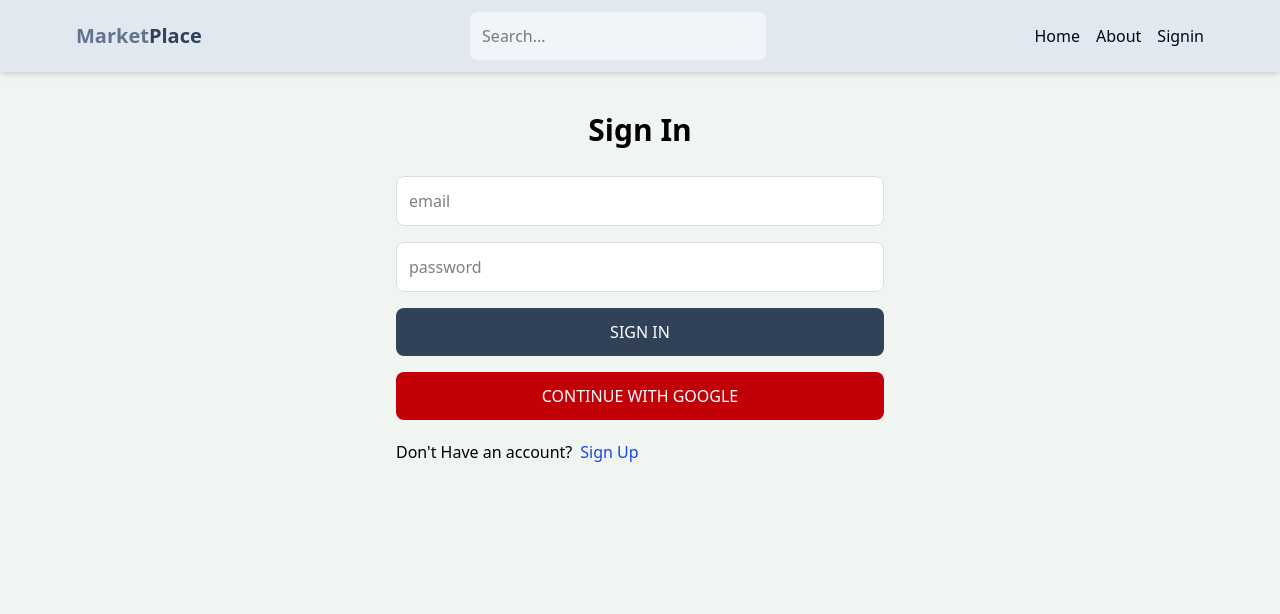
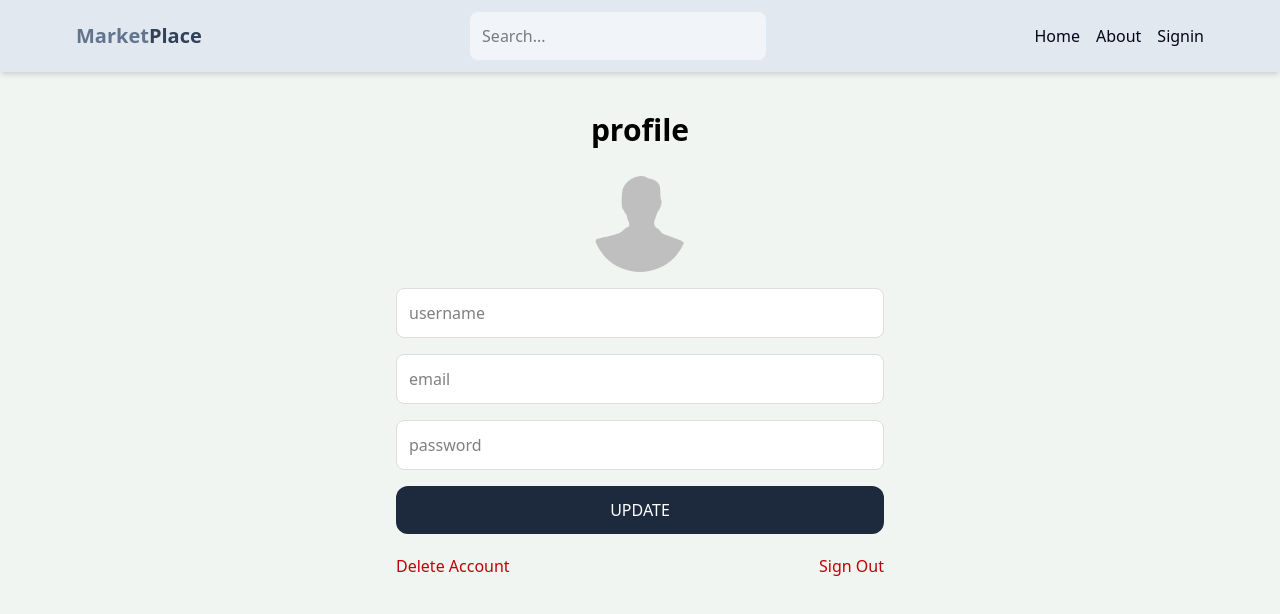
Before and after one commit to M-Firas/Market-Place, a React (Vite) app in the folder client/: page /profile in a window 1280 px wide. Before the commit this address led to /signin. Shown: the top 614 px of the page. Built offline with nearby package versions, Linux system fonts and the light colour scheme; no server answers; some icons are missing.

Commit message:
completet UI profile page

```diff
--- a/client/src/App.jsx
+++ b/client/src/App.jsx
@@ -18,9 +18,9 @@ function App() {
         <Route path="/signup" element={<SignUp />} />
         <Route path="/" element={<Home />} />
         <Route path="/about" element={<About />} />
-        <Route element={<PrivateRoute />}>
-          <Route path="/profile" element={<Profile />} />
-        </Route>
+        {/* <Route element={<PrivateRoute />}> */}
+        <Route path="/profile" element={<Profile />} />
+        {/* </Route> */}
       </Routes>
     </Router>
   );
--- a/client/src/pages/Profile.jsx
+++ b/client/src/pages/Profile.jsx
@@ -1,5 +1,33 @@
 import React from "react";
+import { useSelector } from "react-redux";
+import UserInputs from "../components/UserInputs";
+import avatar from "../assets/imgs/profile_avatar.png";
 
 export default function Profile() {
-  return <div>Profile</div>;
+  const { currentUser } = useSelector((state) => state.user);
+
+  return (
+    <div className="mx-auto max-w-lg p-3 select-none">
+      <h1 className="my-7 text-center text-3xl font-semibold">profile</h1>
+      <form className="flex flex-col gap-4">
+        <img
+          src={currentUser ? currentUser.avatar : avatar}
+          alt="profile"
+          className="h-24 w-24 cursor-pointer self-center rounded-full object-cover"
+        />
+        <UserInputs type="text" placeholder={"username"} id={"username"} />
+        <UserInputs type="text" placeholder={"email"} id={"email"} />
+        <UserInputs type="password" placeholder={"password"} id={"password"} />
+        <button className="cursor-pointer rounded-xl bg-slate-800 p-3 text-white uppercase hover:opacity-80 disabled:opacity-80">
+          update
+        </button>
+      </form>
+      <div className="mt-5 flex justify-between">
+        <span className="cursor-pointer text-red-700 capitalize">
+          delete account
+        </span>
+        <span className="cursor-pointer text-red-700 capitalize">sign out</span>
+      </div>
+    </div>
+  );
 }
```
Also changed, not shown: client/src/assets/imgs/profile_avatar.png (added).
